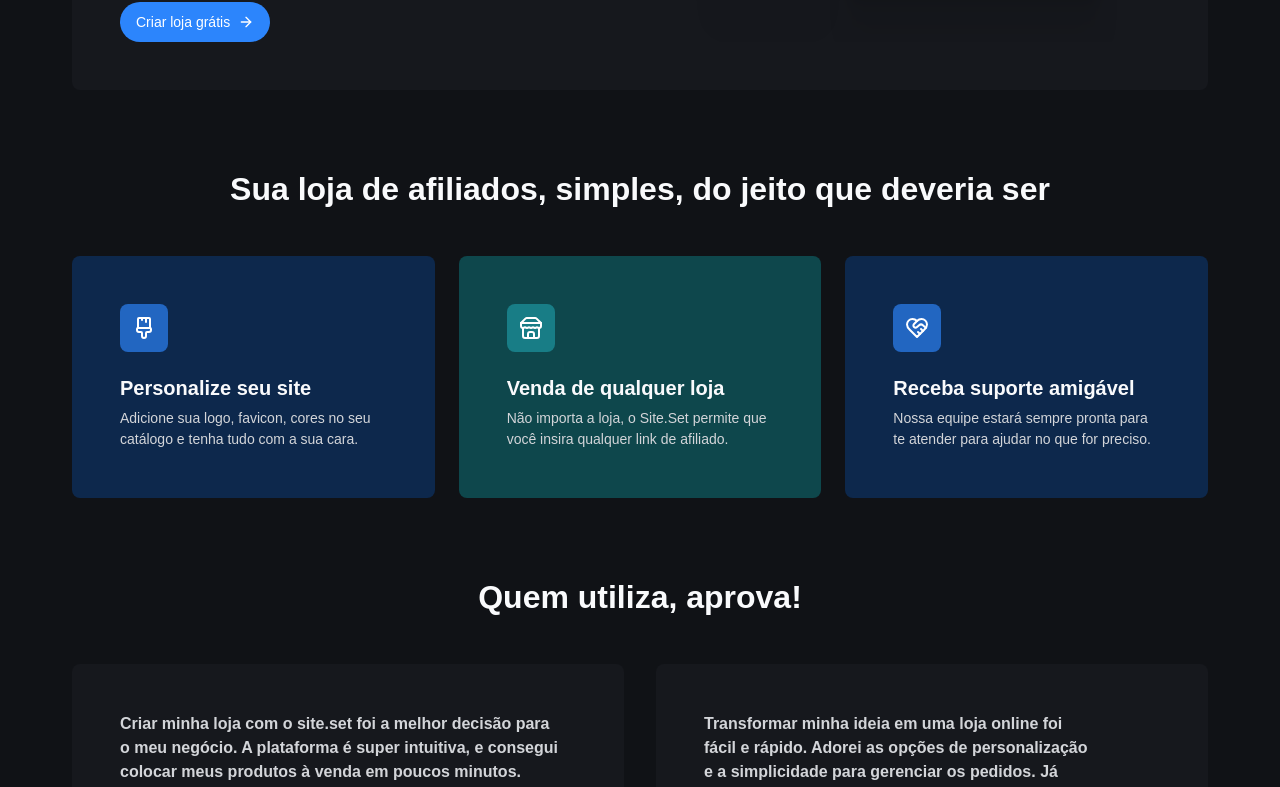
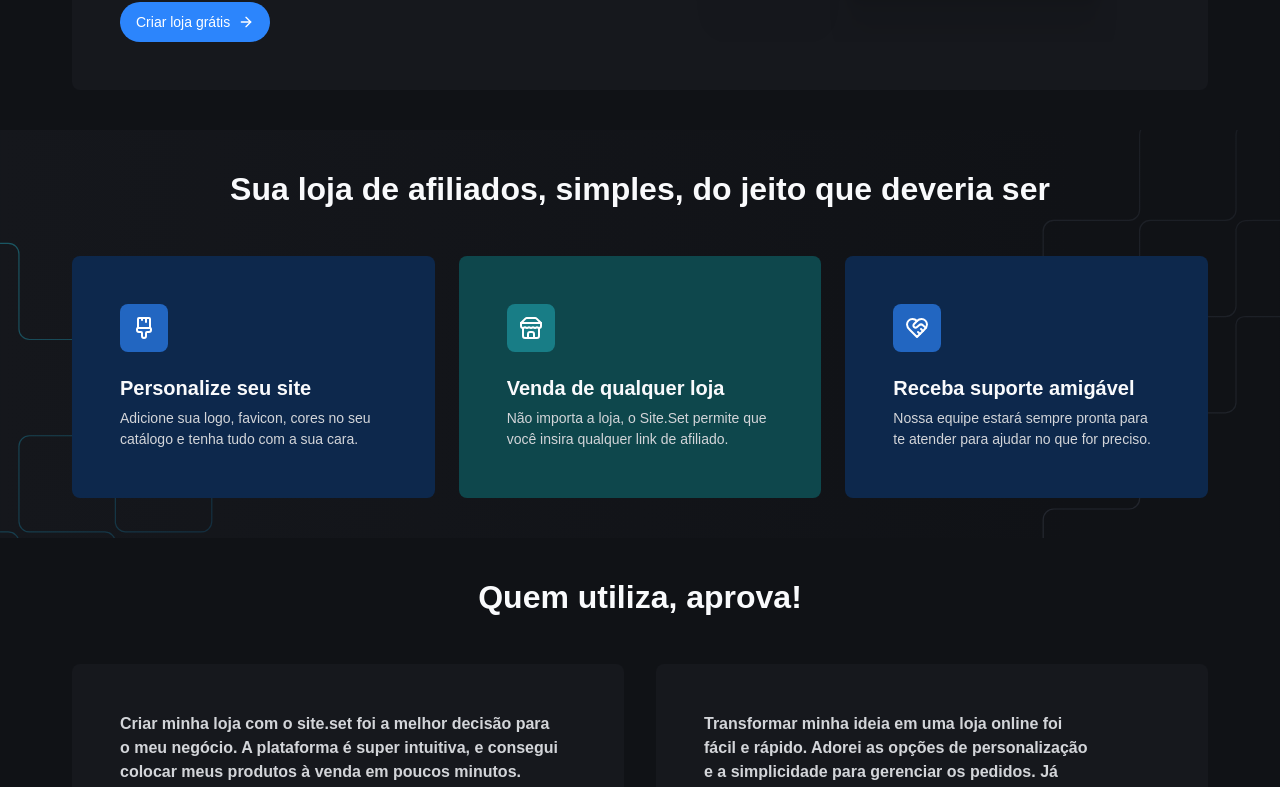
Before and after one commit to eriksongoncalves/formacao-nextjs-rocketseat-landingpage, a Next.js app: page / in a window 1280 px wide. Shown: the part 1247-2034 px from the top of the page. Built offline with nearby package versions, Linux system fonts and the light colour scheme; a web font is replaced by a local one.

Commit message:
feat: add bgs in call to action and support section

```diff
--- a/src/components/call-to-action/call-to-action.tsx
+++ b/src/components/call-to-action/call-to-action.tsx
@@ -5,8 +5,10 @@
 
 export const CallToAction = () => {
   return (
-    <section className="bg-gradient-to-b from-cyan-950/20 to-gray-700 py-24">
-      <div className="container">
+    <section className="relative bg-gradient-to-b from-cyan-950/20 to-gray-700 py-24">
+      <div className="absolute inset-0 bg-[url('/background-footer.svg')] bg-cover bg-center bg-no-repeat opacity-90" />
+
+      <div className="container relative">
         <div className="flex flex-col items-center gap-6 text-center">
           <div className="w-fit rounded-full bg-cyan-300 p-4">
             <Store className="text-cyan-100" />
--- a/src/components/support-section/support-section.tsx
+++ b/src/components/support-section/support-section.tsx
@@ -2,8 +2,10 @@
 
 export const SupportSection = () => {
   return (
-    <section className="bg-gray-700 pb-8 md:py-10">
-      <div className="container flex flex-col items-center gap-12">
+    <section className="relative bg-gray-700 pb-8 md:py-10">
+      <div className="absolute inset-0 hidden bg-[url('/background-features.svg')] bg-cover bg-center bg-no-repeat opacity-90 md:block" />
+
+      <div className="container relative flex flex-col items-center gap-12">
         <h2 className={`text-heading-xl text-balance text-center font-sans text-gray-100`}>
           Sua loja de afiliados, simples, do jeito que deveria ser
         </h2>
```
Also changed, not shown: public/background-features.svg (added), public/background-footer.svg (added).
